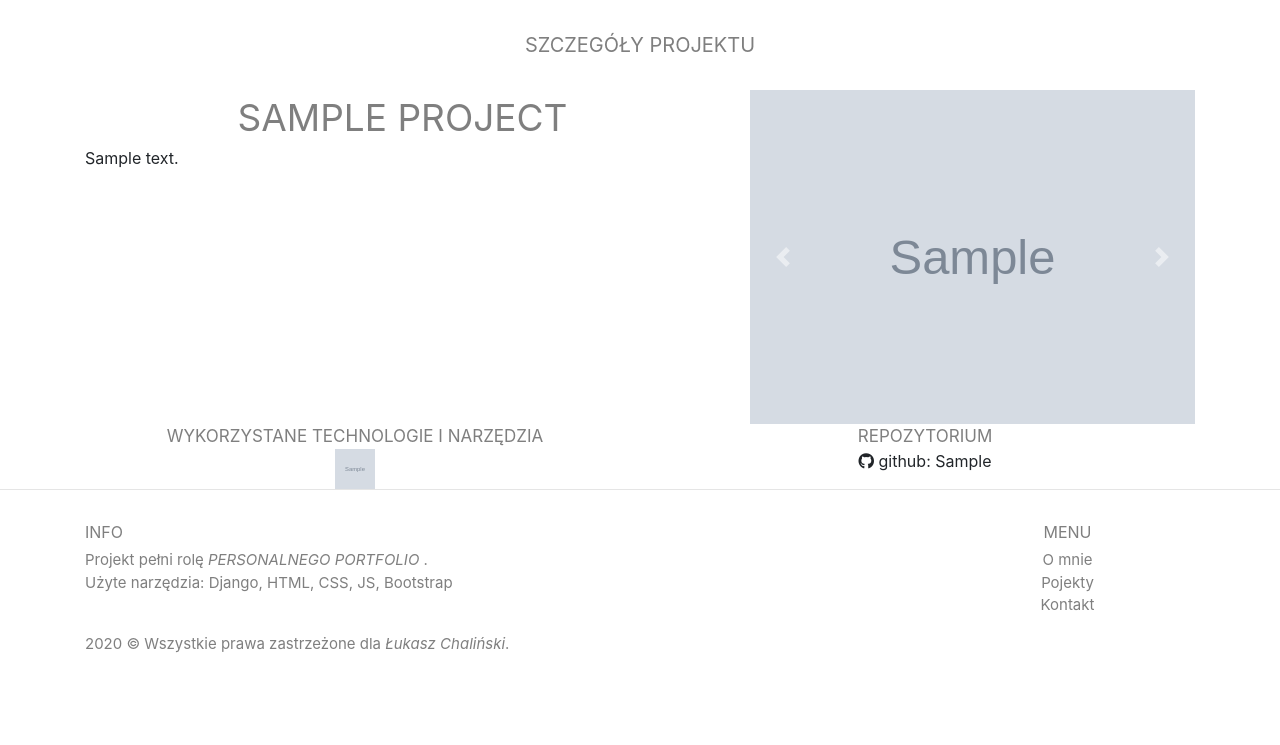
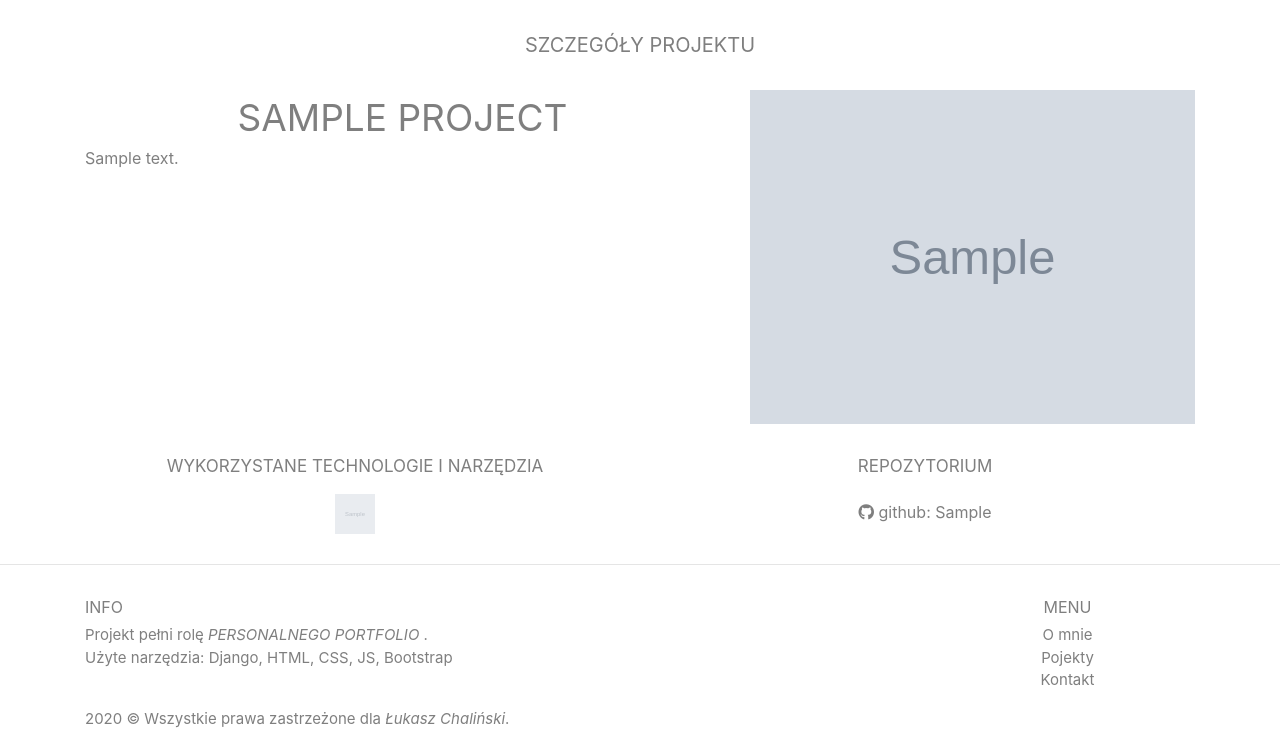
Before and after one commit to AM0k84/PORTFOLIO_website, a Django app: a page that uses projects/templates/projects/project_detail.html in a window 1280 px wide. Shown: the part 87-832 px from the top of the page. Before the commit the page ends 740 px from the top, so only its background shows below. Run offline with Django 3.2, Linux system fonts and the light colour scheme; tables that the repository leaves empty hold one stand-in row (values such as "Sample post"); grey boxes marked "Sample" are stand-in pictures; some libraries are stand-ins or nearby versions.

Commit message:
F006 first version of project detail view

```diff
--- a/projects/templates/projects/project_detail.html
+++ b/projects/templates/projects/project_detail.html
@@ -20,7 +20,10 @@
                     {{ project.body|safe }}
                 </div>
             </div>
+
+
             <div class="col-md-5 col-sm-12 col-12">
+
                 <div id="carouselExampleIndicators" class="carousel slide" data-ride="carousel">
                     <div class="carousel-inner">
                         <div class="carousel-item active">
@@ -35,19 +38,21 @@
                             <img class="d-block w-100" src="{{ project.image3.url }}" alt="Third slide">
                         </div>
                     </div>
-                    <a class="carousel-control-prev" href="#carouselExampleIndicators" role="button" data-slide="prev">
-                        <span class="carousel-control-prev-icon" aria-hidden="true"></span>
-                        <span class="sr-only">Previous</span>
-                    </a>
-                    <a class="carousel-control-next" href="#carouselExampleIndicators" role="button" data-slide="next">
-                        <span class="carousel-control-next-icon" aria-hidden="true"></span>
-                        <span class="sr-only">Next</span>
-                    </a>
+{#                    <a class="carousel-control-prev" href="#carouselExampleIndicators" role="button" data-slide="prev">#}
+{#                        <span class="carousel-control-prev-icon" aria-hidden="true"></span>#}
+{#                        <span class="sr-only">Previous</span>#}
+{#                    </a>#}
+{#                    <a class="carousel-control-next" href="#carouselExampleIndicators" role="button" data-slide="next">#}
+{#                        <span class="carousel-control-next-icon" aria-hidden="true"></span>#}
+{#                        <span class="sr-only">Next</span>#}
+{#                    </a>#}
+
             </div>
 </div>
-
                 <div class="project-tool col-md-6">
+                    <div class="tool-title">
                         Wykorzystane technologie i narzędzia
+                    </div>
                     <div class="project-category">
                         {% for category in project.category.iterator %}
                             <a href="{% url 'projects:category_projects_list' category.slug %}">
@@ -65,6 +70,7 @@
 
                 </div>
             </div>
+
     </div>
 
 
--- a/static/css/projects/style.css
+++ b/static/css/projects/style.css
@@ -47,14 +47,13 @@ body {
     width: 10%;
     height: 10%;
     display: inline-block;
-}
-
-.card-category img:hover {
     opacity: 0.5;
 }
 
+
+
 .card-category img:hover {
-    opacity: 0.7;
+    opacity: 0.9;
 }
 
 .card-category a {
@@ -66,9 +65,7 @@ body {
     text-align: left;
 }
 
-.card-category a {
-    text-decoration: none;
-}
+
 
 .card-title {
     margin-top: 0;
@@ -115,16 +112,33 @@ body {
     color: #727272E8;
     font-size: 17px;
     text-transform: uppercase;
+    margin-bottom: 10px;
+
+
 }
 
 .repo-title {
     color: #727272E8;
     font-size: 17px;
     text-transform: uppercase;
+        margin-top: 30px;
+    margin-bottom: 21px;
+
+
+
 }
 
+.tool-title {
+    margin-top: 30px;
+    margin-bottom: 15px;
+}
+
+
+
 .project-github {
+    color: #727272E8;
     text-align: center;
+    margin-bottom: 40px;
 }
 
 
@@ -135,6 +149,13 @@ body {
     font-size: 37px;
     text-transform: uppercase;
     text-align: center;
+}
+
+.project-det-body {
+    margin-top: 0;
+    color: #727272E8;
+    /*font-size: 87px;*/
+
 }
 
 .project-category {
@@ -154,9 +175,10 @@ body {
     display: inline-block;
     width: 40px;
     height: 40px;
+    opacity: 0.5;
 }
 
 .project-category img:hover {
-    opacity: 0.7;
+    opacity: 0.9;
 
 }
```
Lines whose indentation alone changed are shown as unchanged.
